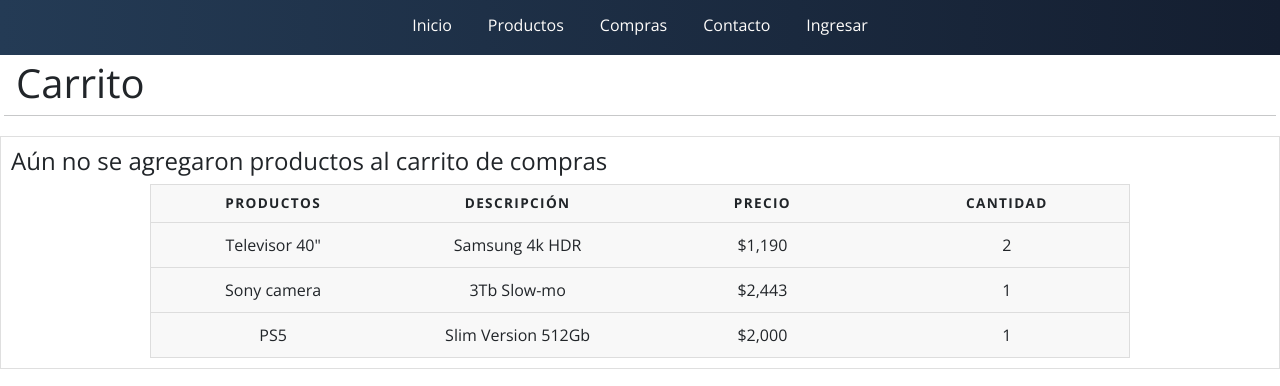
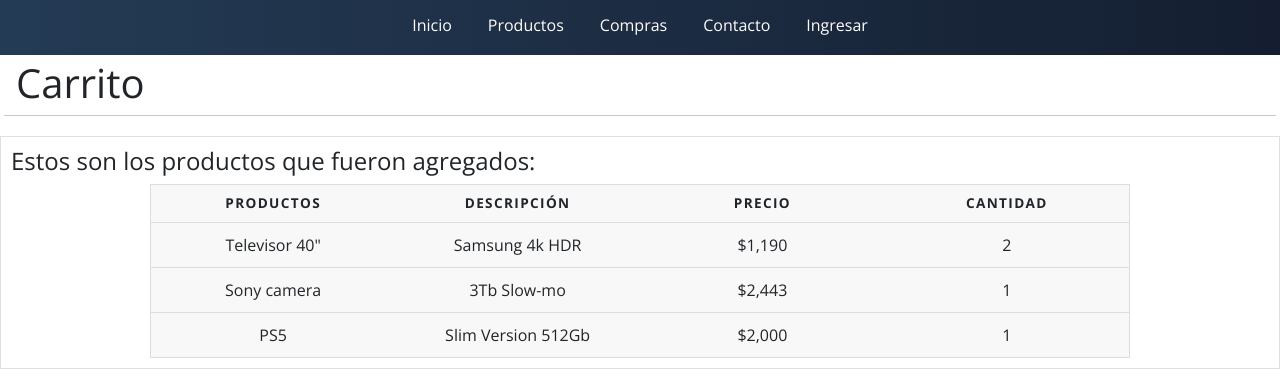
Before and after one commit to kevin-pacheco/proyectoPremStore, a website: page EntregaFinal/Compras.html in a window 1280 px wide. Shown: the top 386 px of the page. Drawn offline with nearby package versions, Linux system fonts and the light colour scheme.

Commit message:
Ahora si Last commit

```diff
--- a/EntregaFinal/Compras.html
+++ b/EntregaFinal/Compras.html
@@ -70,7 +70,7 @@
       <div class="contenedorCompras">
          <div class="compra-block">
             <div class="bloqueCompra">
-               <h4>Aún no se agregaron productos al carrito de compras</h2>
+               <h4>Estos son los productos que fueron agregados:</h2>
             </div>
             <div class="container">
                <table>
```
